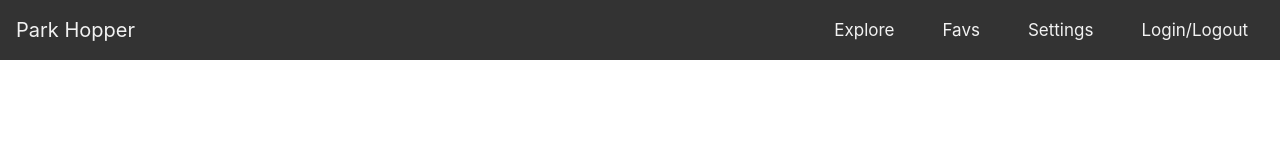
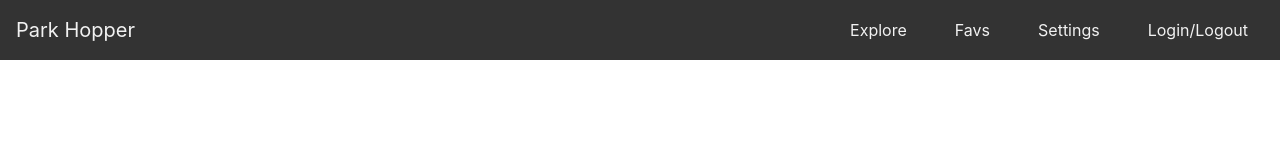
Before and after one commit to DiegoRojo99/park-hopper-frontend, a React (Create React App) app: page / in a window 1280 px wide. Shown: the top 160 px of the page. Built offline with nearby package versions, Linux system fonts and the light colour scheme; no server answers.

Commit message:
Fixed nav bar

```diff
--- a/src/components/nav/Nav.css
+++ b/src/components/nav/Nav.css
@@ -25,8 +25,9 @@
 .menu-items a {
   color: #f2f2f2;
   text-decoration: none;
-  padding: 14px 16px;
-  font-size: 17px;
+  padding: 8px 16px;
+  width: 100%;
+  font-size: 16px;
 }
 
 .menu-items a:hover {
@@ -50,11 +51,12 @@
     position: absolute;
     top: 60px;
     left: 0;
+    gap: 0;
     text-align: center;
   }
 
   .menu-items a {
-    padding: 10px;
+    padding: 16px;
     border-top: 1px solid #444;
   }
 
```
